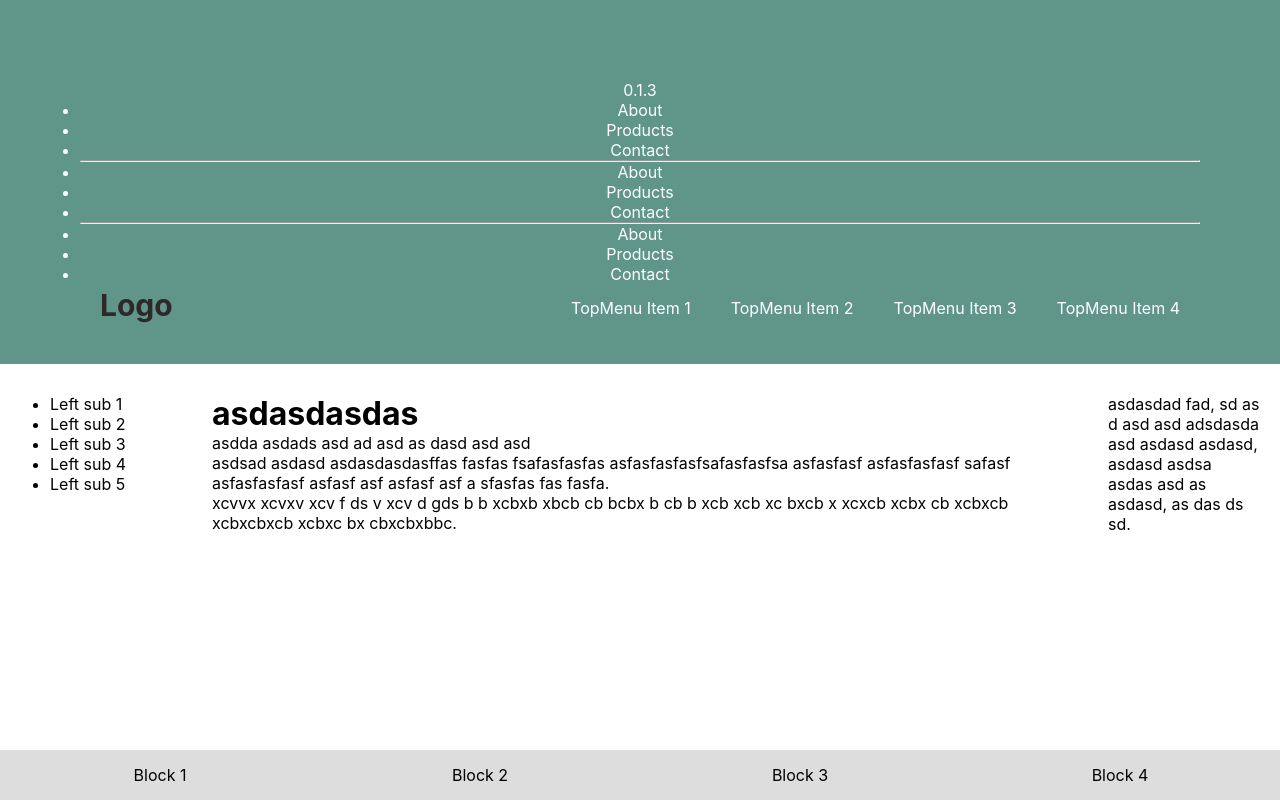
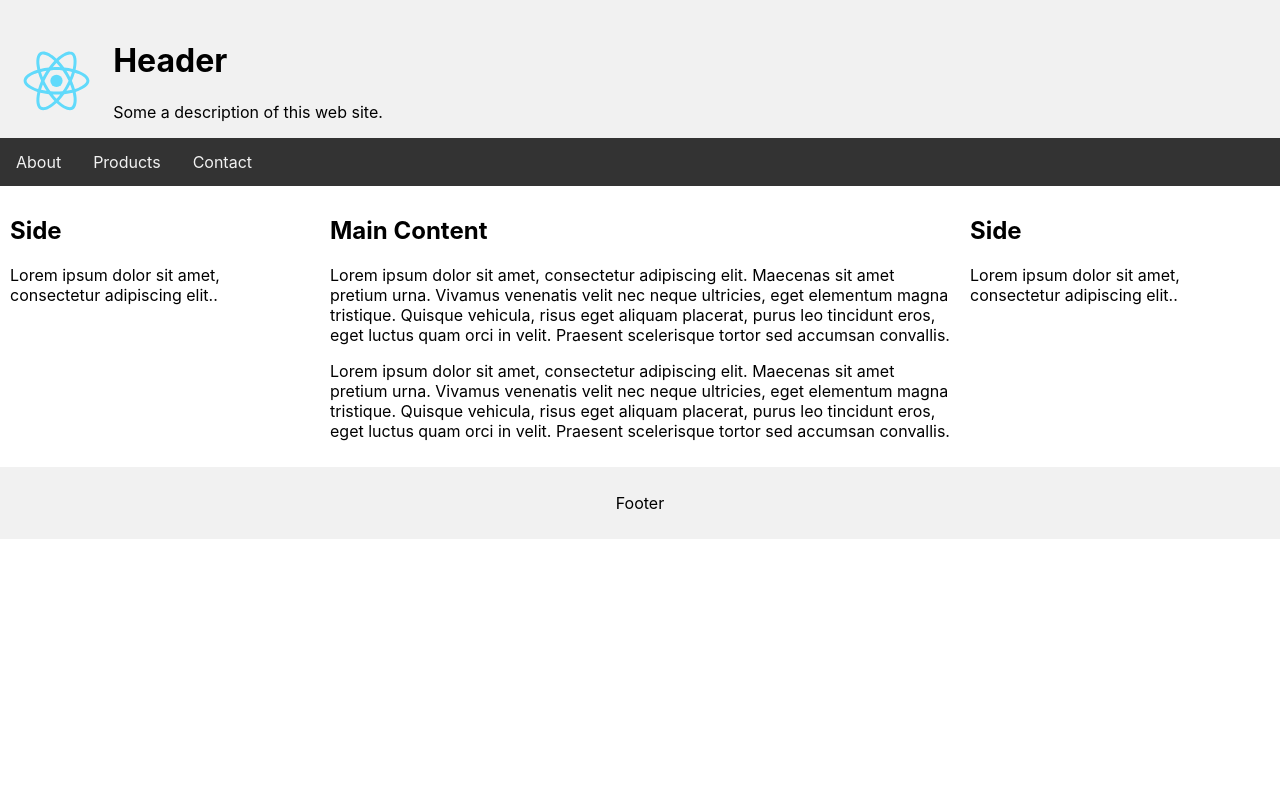
Before and after one commit to kano-kenji/react-first, a React (Create React App) app: page / in a window 1280 px wide. Built offline with nearby package versions, Linux system fonts and the light colour scheme.

Commit message:
Home work for Lesson 2 (Transfer props to components). Add new css style

```diff
--- a/src/App.css
+++ b/src/App.css
@@ -1,156 +1,82 @@
-.App {
-  /*text-align: center;*/
-  /*height: 100%;*/
+* {
+  box-sizing: border-box;
 }
 
-.App-logo {
-  height: 40vmin;
-  pointer-events: none;
+body {
+  margin: 0;
 }
 
-@media (prefers-reduced-motion: no-preference) {
-  .App-logo {
-    animation: App-logo-spin infinite 20s linear;
-  }
+/* Style the header */
+.header {
+  background-color: #f1f1f1;
+  padding: 20px 0 0;
+  text-align: center;
+}
+.header .logo{
+  text-align: left;
 }
 
-.header {
-  /*overflow: hidden;*/
-  /*background-color: #f1f1f1;*/
-  /*padding: 20px 10px;*/
-
-  padding: 80px; /* some padding */
-  text-align: center; /* center the text */
-  background: #60958a; /* green background */
-  color: white; /* white text color */
+.header img{
+  height: 80px;
+  float: left;
+  width: auto;
 }
 
-.header a {
-  float: left; /* Make sure that the links stay side-by-side */
-  display: block; /* Change the display to block, for responsive reasons (see below) */
-  color: white; /* White text color */
-  text-align: center; /* Center the text */
-  padding: 14px 20px; /* Add some padding */
-  text-decoration: none; /* Remove underline */
+/* Style the top navigation bar */
+.topnav {
+  overflow: hidden;
+  background-color: #333;
 }
 
-.header .logo {
-  font-size: 30px;
-  font-weight: bold;
-  float: left; /* Make sure that the links stay side-by-side */
-  display: block; /* Change the display to block, for responsive reasons (see below) */
-  color: #2d2929; /* White text color */
-  text-align: center; /* Center the text */
-  padding: 3px 20px 0; /* Add some padding */
-  text-decoration: none; /* Remove underline */
+/* Style the topnav links */
+.topnav a {
+  float: left;
+  display: block;
+  color: #f2f2f2;
+  text-align: center;
+  padding: 14px 16px;
+  text-decoration: none;
 }
 
-.header a:hover {
-  background-color: #ddd; /* Grey background color */
-  color: black; /* Black text color */
+/* Change color on hover */
+.topnav a:hover {
+  background-color: #ddd;
+  color: black;
 }
 
-/* Style the active/current link*/
-.header a.active {
-  background-color: dodgerblue;
-  color: white;
+/* Create three unequal columns that floats next to each other */
+.column {
+  float: left;
+  padding: 10px;
 }
 
-/* Float the link section to the right */
-.header-right {
-  float: right;
+/* Left and right column */
+.column.side {
+  width: 25%;
 }
 
-@media screen and (max-width: 500px) {
-  .header a {
-    float: none;
-    display: block;
-    text-align: left;
-  }
-  .header-right {
-    float: none;
-  }
+/* Middle column */
+.column.middle {
+  width: 50%;
 }
 
-* {
-  box-sizing: border-box;
-  margin:0;
-  padding: 0;
-}
-body {
-  height: 100%;
-  min-width:900px;
-}
-html {
-  position:relative;
-  min-height:100%;
+/* Clear floats after the columns */
+.row:after {
+  content: "";
+  display: table;
+  clear: both;
 }
 
-.App-content {
-  margin: 10px auto;
-  display: flex;
-  flex-wrap: wrap;
-  /*padding-bottom: 100px;*/
-  background-color: white; /* White background color */
-}
-
-.left-side {
-  flex: 15%; /* Set the width of the sidebar */
-  padding: 20px 50px;
-}
-
-.main {
-  flex: 70%; /* Set the width of the main content */
-  padding: 20px; /* Some padding */
-}
-
-.right-side{
-  flex: 15%; /* Set the width of the sidebar */
-  padding: 20px; /* Some padding */
-}
-
-@media screen and (max-width: 700px) {
-  .App-content {
-    flex-direction: column;
-  }
-}
-
-@media screen and (max-width: 400px) {
-  .header a {
-    float: none;
+/* Responsive layout - makes the three columns stack on top of each other instead of next to each other */
+@media screen and (max-width: 600px) {
+  .column.side, .column.middle {
     width: 100%;
   }
 }
 
+/* Style the footer */
 .footer {
-  display: flex;
-  flex-wrap: wrap;
-  /*margin: 10px auto; !* Some padding *!*/
-  text-align: center; /* Center text*/
-  background: #ddd; /* Grey background */
-  height: 50px;
-  position: absolute;
-  bottom: 0;
-  width: 100%;
+  background-color: #f1f1f1;
+  padding: 10px;
+  text-align: center;
 }
-.footer-container{
-
-}
-
-.block{
-  flex: 25%; /* Set the width of the sidebar */
-  padding: 15px; /* Some padding */
-}
-
-.App-link {
-  color: #61dafb;
-}
-
-@keyframes App-logo-spin {
-  from {
-    transform: rotate(0deg);
-  }
-  to {
-    transform: rotate(360deg);
-  }
-}
--- a/src/App.js
+++ b/src/App.js
@@ -5,16 +5,12 @@ import Footer from "./components/Footer";
 import Content from "./components/Content";
 
 function App() {
-    const appVersion = '0.1.3';
     const menu = ['About', 'Products', 'Contact'];
     return (
-        //JSX format
-        <div className="App">
-            <Header version={appVersion} menu1={menu}/>
-
+        <div>
+            <Header menu={menu}/>
             <Content />
-
-            <Footer v={appVersion}/>
+            <Footer />
         </div>
     );
 }
--- a/src/components/Content.js
+++ b/src/components/Content.js
@@ -1,58 +1,29 @@
-import React, {Component} from 'react';
-
-class ContentRightBlock extends Component{
-    render() {
-        return (
-            <div className="right-side">
-                    asdasdad fad, sd as d
-                    asd asd  adsdasda asd
-                    asdasd asdasd, asdasd
-                    asdsa asdas asd as
-                    asdasd, as das ds  sd.
-            </div>
-        );
-    }
-}
-
-class ContentCentralBlock extends Component{
-    render() {
-        return (
-            <div className="main">
-                <h1>asdasdasdas</h1>
-                <p>asdda asdads asd ad asd as dasd asd asd</p>
-                <p>asdsad asdasd asdasdasdasffas fasfas fsafasfasfas
-                asfasfasfasfsafasfasfsa asfasfasf asfasfasfasf safasf
-                asfasfasfasf asfasf asf asfasf asf a sfasfas fas fasfa.</p>
-                <p>xcvvx xcvxv xcv f ds v xcv d gds b b xcbxb
-                xbcb cb  bcbx b cb b xcb xcb xc bxcb x
-                xcxcb xcbx cb xcbxcb xcbxcbxcb xcbxc bx cbxcbxbbc.</p>
-            </div>
-        );
-    }
-}
-
-class ContentLeftBlock extends Component{
-    render() {
-        return (
-            <div className="left-side">
-                <ul>
-                    <li>Left sub 1</li>
-                    <li>Left sub 2</li>
-                    <li>Left sub 3</li>
-                    <li>Left sub 4</li>
-                    <li>Left sub 5</li>
-                </ul>
-            </div>
-        );
-    }
-}
+import React from 'react';
 
 function Content() {
     return (
-        <div className="App-content">
-            <ContentLeftBlock />
-            <ContentCentralBlock />
-            <ContentRightBlock />
+        <div className="row">
+            <div className="column side">
+                <h2>Side</h2>
+                <p>Lorem ipsum dolor sit amet, consectetur adipiscing elit..</p>
+            </div>
+            <div className="column middle">
+                <h2>Main Content</h2>
+                <p>Lorem ipsum dolor sit amet, consectetur adipiscing elit.
+                    Maecenas sit amet pretium urna. Vivamus venenatis velit nec neque ultricies, eget elementum magna tristique.
+                    Quisque vehicula, risus eget aliquam placerat, purus leo tincidunt eros, eget luctus quam orci in velit.
+                    Praesent scelerisque tortor sed accumsan convallis.
+                </p>
+                <p>Lorem ipsum dolor sit amet, consectetur adipiscing elit.
+                    Maecenas sit amet pretium urna. Vivamus venenatis velit nec neque ultricies, eget elementum magna tristique.
+                    Quisque vehicula, risus eget aliquam placerat, purus leo tincidunt eros, eget luctus quam orci in velit.
+                    Praesent scelerisque tortor sed accumsan convallis.
+                </p>
+            </div>
+            <div className="column side">
+                <h2>Side</h2>
+                <p>Lorem ipsum dolor sit amet, consectetur adipiscing elit..</p>
+            </div>
         </div>
     );
 }
--- a/src/components/Footer.js
+++ b/src/components/Footer.js
@@ -1,33 +1,10 @@
-import React, {Component} from 'react';
-
-const footerMenu = [
-    "Block 1",
-    "Block 2",
-    "Block 3",
-    "Block 4",
-];
-
-class FooterMenu extends Component{
-    render() {
-        return(
-            <div className="footer">
-                {footerMenu.map((value, index)=>{
-                    return <span className="block" key={index}><FooterMenuBlocks block={value}/></span>
-                })}
-            </div>
-        );
-    }
-}
-
-class FooterMenuBlocks extends Component{
-    render() {
-        return this.props.block;
-    }
-}
+import React from 'react';
 
 function Footer() {
     return (
-        <FooterMenu />
+        <div className="footer">
+            <p>Footer</p>
+        </div>
     );
 }
 
--- a/src/components/Header.js
+++ b/src/components/Header.js
@@ -1,62 +1,19 @@
-import React, {Component} from 'react';
-import Logo from "./Logo";
+import React from 'react';
 import MenuItem from "./MenuItem";
-
-const menu = [
-    "TopMenu Item 1",
-    "TopMenu Item 2",
-    "TopMenu Item 3",
-    "TopMenu Item 4"
-];
-
-class TopMenu extends Component{
-    render() {
-        return (
-            <div className="header-right">
-                {menu.map((value, index)=>{
-                    return <span key={index}><TopMenuItems item={value} /></span>
-                })}
-            </div>
-        );
-    }
-}
-
-class TopMenuItems extends Component{
-    render() {
-        const url = "/" + this.props.item.toLowerCase().trim().replace(" ", "-");
-        return (
-            <a href={url}>{this.props.item}</a>
-        );
-    }
-}
+import Logo from "../logo.svg";
 
 function Header(props) {
     return (
         <div className="header">
-            {/*lection 2 start: transfer variables to components*/}
-            {props.version}
-            <ul>
-                <li key='1'>{props.menu1[0]}</li>
-                <li key='2'>{props.menu1[1]}</li>
-                <li key='3'>{props.menu1[2]}</li>
-            </ul>
+            <div className="logo">
+                <img src={Logo} alt="web site Logo" />
+                <h1>Header</h1>
+                <p>Some a description of this web site.</p>
+            </div>
 
-            <hr/>
-
-            <ul>
-                {props.menu1.map(el => <li key={el}>{el}</li>)}
-            </ul>
-
-            <hr />
-            {/*Use menuItem component*/}
-            <ul>
-                {props.menu1.map(el => <MenuItem key={el} item={el}/>)}
-            </ul>
-
-            {/*lection 2 end*/}
-
-            <Logo />
-            <TopMenu />
+            <div className="topnav">
+                {props.menu.map(el => <MenuItem key={el} item={el}/>)}
+            </div>
         </div>
     );
 }
--- a/src/components/Logo.js
+++ /dev/null
@@ -1,11 +0,0 @@
-import React from 'react';
-
-function Logo() {
-    return (
-        <div className="logo">
-            Logo
-        </div>
-    );
-}
-
-export default Logo;
--- a/src/components/MenuItem.js
+++ b/src/components/MenuItem.js
@@ -1,10 +1,10 @@
-import React, {Component} from 'react';
+import React from 'react';
 
 function MenuItem(props) {
     return (
-        <li className='menu-item'>
+        <a className='menu-item' href="#">
             {props.item}
-        </li>
+        </a>
     );
 }
 
```
